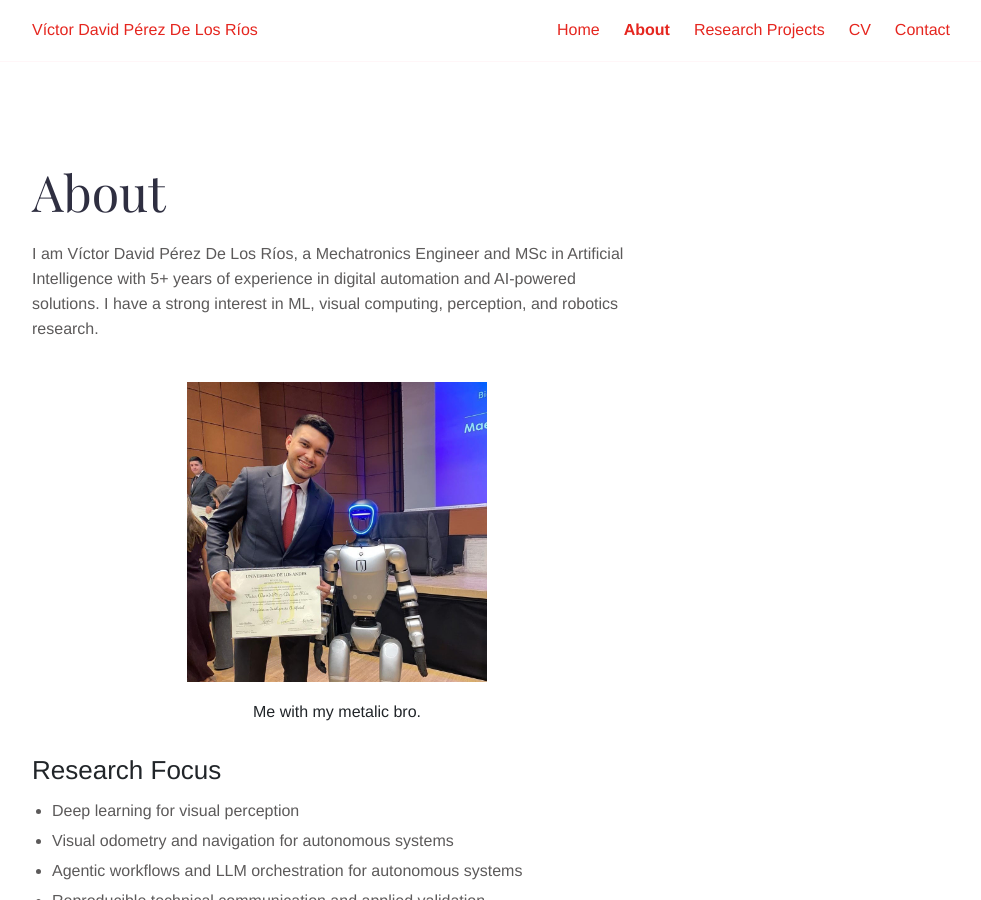
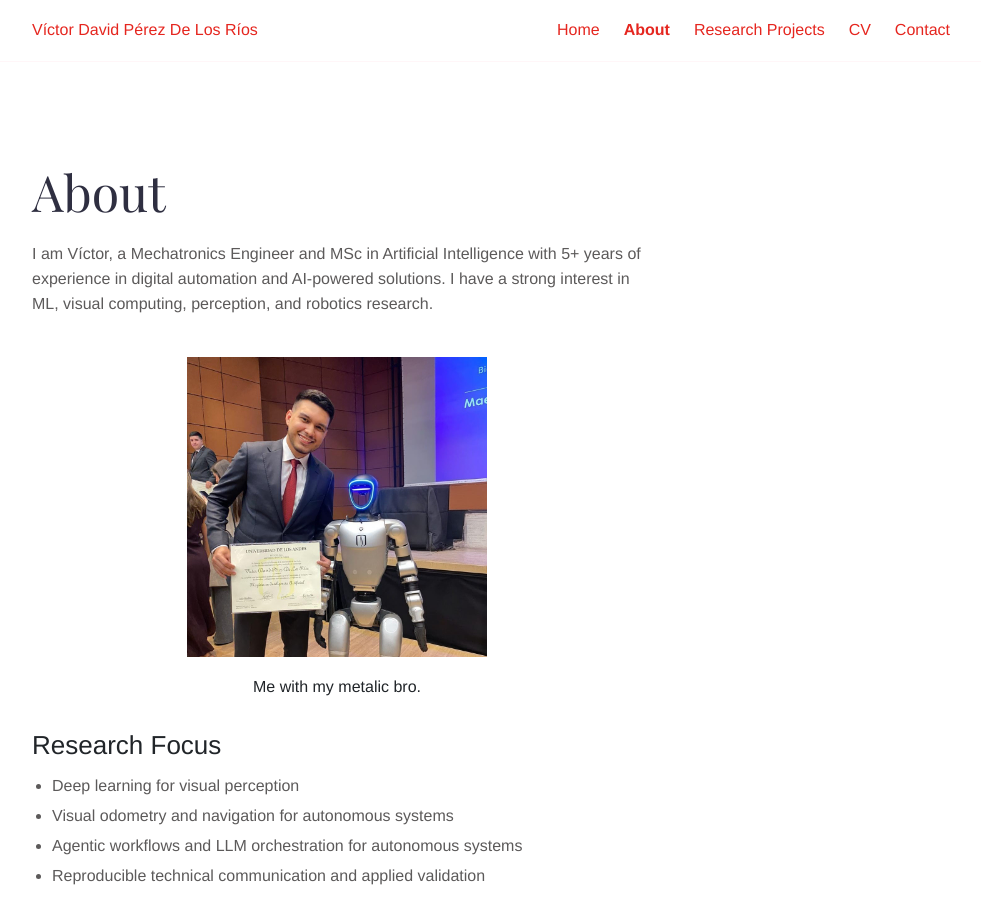
Before and after one commit to victordpd19/victordpd19.github.io, a Jekyll site: the page built from about.md, in a window 1280 px wide and 900 px high. Shown: the whole window, without its empty margins (143-1124 px from the left). Built offline with Jekyll 4.4.1, drawn with Linux system fonts in a browser that asks for light colours.

```diff
--- a/about.md
+++ b/about.md
@@ -5,7 +5,7 @@
 bodyClass: page-about
 ---
 
-I am Víctor David Pérez De Los Ríos, a Mechatronics Engineer and MSc in Artificial Intelligence with 5+ years of experience in digital automation and AI-powered solutions. I have a strong interest in ML, visual computing, perception, and robotics research.
+I am Víctor, a Mechatronics Engineer and MSc in Artificial Intelligence with 5+ years of experience in digital automation and AI-powered solutions. I have a strong interest in ML, visual computing, perception, and robotics research.
 
 <figure style="text-align: center; margin: 20px auto;">
   <img src="/images/VictorAndRobot.jpeg" alt="Victor Me" style="max-height:300px; width:auto; display:inline-block;" />
```
